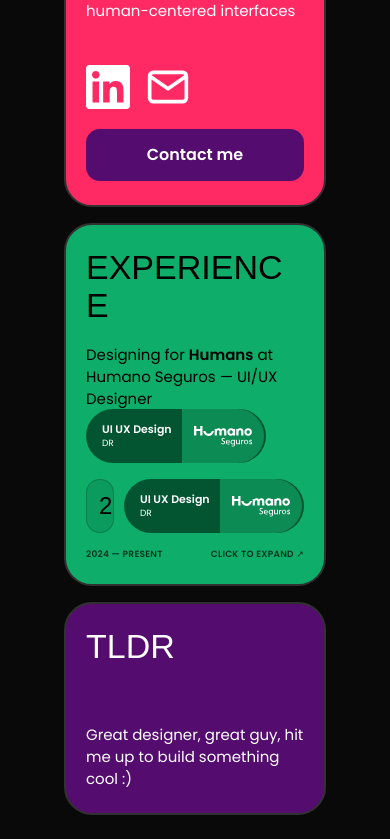
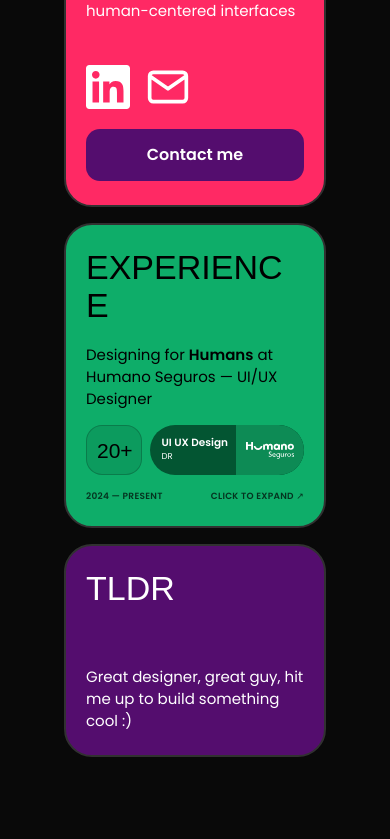
Before and after one commit to moicsrod/moics-portfolio, a React (Vite) app: page / in a window 390 px wide. Shown: the part 1497-2336 px from the top of the page. After the commit the page ends 2278 px from the top, so only its background shows below. Built offline with nearby package versions, Linux system fonts and the light colour scheme; a web font is replaced by a local one.

Commit message:
fix: resolve duplicate experience pill and fix mobile pill clipping

```diff
--- a/src/components/BentoGrid.jsx
+++ b/src/components/BentoGrid.jsx
@@ -181,8 +181,8 @@ function ExperienceCard({ expanded, onToggle }) {
                 Designing for <b>Humans</b> at Humano Seguros — UI/UX Designer
               </p>
             </div>
-            {/* Píldora visible en Desktop y Tablet */}
-            <div className="hidden md:flex experience-brand experience-brand-compact">
+            {/* Píldora única para Desktop y Tablet */}
+            <div className="experience-brand experience-brand-compact experience-brand-desktop">
               <div className="experience-brand-copy">
                 <strong>UI UX Design</strong>
                 <span>DR</span>
@@ -193,7 +193,6 @@ function ExperienceCard({ expanded, onToggle }) {
             </div>
           </div>
           <div className="experience-collapsed-bottom">
-            {/* Fila inferior: en mobile pone la píldora al lado de 20+ Features Shipped */}
             <div className="experience-collapsed-stat-row">
               <div className="experience-stat">
                 <span className="experience-stat-value">20+</span>
@@ -203,8 +202,8 @@ function ExperienceCard({ expanded, onToggle }) {
                   Shipped
                 </span>
               </div>
-              {/* Píldora visible en Mobile */}
-              <div className="flex md:hidden experience-brand experience-brand-compact">
+              {/* Píldora única para Mobile */}
+              <div className="experience-brand experience-brand-compact experience-brand-mobile">
                 <div className="experience-brand-copy">
                   <strong>UI UX Design</strong>
                   <span>DR</span>
--- a/src/index.css
+++ b/src/index.css
@@ -934,13 +934,6 @@ a:focus-visible,
   border-top: 2px solid rgb(0 0 0 / 15%);
 }
 
-.experience-collapsed-stat-row {
-  display: flex;
-  align-items: center;
-  gap: 12px;
-  width: 100%;
-}
-
 .experience-stat {
   display: flex;
   box-sizing: border-box !important;
@@ -1107,6 +1100,15 @@ a:focus-visible,
 
 .experience-achievements p:last-child {
   margin-bottom: 0;
+}
+
+/* Reglas explícitas de visibilidad para Desktop vs Mobile */
+.experience-brand-desktop {
+  display: flex !important;
+}
+
+.experience-brand-mobile {
+  display: none !important;
 }
 
 /* ==========================================================================
@@ -2238,7 +2240,7 @@ a:focus-visible,
   }
 
   /* ==========================================================================
-     EXPERIENCE CARD EN MOBILE (Reset y alineación precisa)
+     EXPERIENCE CARD EN MOBILE
      ========================================================================== */
 
   .experience-card:not(.experience-card-expanded) {
@@ -2249,7 +2251,6 @@ a:focus-visible,
     gap: 16px !important;
   }
 
-  /* Reset del título para que no deje 134px de espacio vacío */
   .experience-card > .design-title {
     height: auto !important;
     flex: 0 0 auto !important;
@@ -2280,69 +2281,93 @@ a:focus-visible,
     width: 100% !important;
   }
 
+  /* Control estricto de visibilidad sin colisión de !important */
+  .experience-brand-desktop {
+    display: none !important;
+  }
+
+  .experience-brand-mobile {
+    display: inline-flex !important;
+  }
+
+  /* Fila móvil: distribuye el espacio exactamente sin desbordar */
   .experience-collapsed-stat-row {
     display: flex !important;
     align-items: center !important;
-    gap: 10px !important;
-    width: 100% !important;
+    justify-content: space-between !important;
+    gap: 8px !important;
+    width: 100% !important;
+    max-width: 100% !important;
+    box-sizing: border-box !important;
   }
 
   .experience-stat {
     flex: 1 1 auto !important;
+    min-width: 0 !important;
     width: auto !important;
-    height: 54px !important;
-    padding: 8px 12px !important;
+    height: 50px !important;
+    padding: 6px 10px !important;
     gap: 8px !important;
     margin: 0 !important;
     border-radius: 16px !important;
-  }
-
-  /* Píldora original completa en mobile sin recortar */
-  .experience-card:not(.experience-card-expanded) .experience-brand-compact {
-    display: inline-flex !important;
+    box-sizing: border-box !important;
+  }
+
+  .experience-card:not(.experience-card-expanded) .experience-stat-value {
+    font-size: 21px !important;
+  }
+
+  .experience-stat-label {
+    font-size: 11px !important;
+    line-height: 1.15 !important;
+  }
+
+  /* Píldora móvil con proporción exacta y borde derecho totalmente curvo */
+  .experience-brand-mobile {
     flex: 0 0 auto !important;
     width: auto !important;
-    min-width: 180px !important;
-    height: 54px !important;
+    height: 50px !important;
     transform: none !important;
     margin: 0 !important;
-    border-radius: 27px !important;
+    border-radius: 25px !important;
     overflow: hidden !important;
     background: #035532 !important;
-  }
-
-  .experience-card:not(.experience-card-expanded) .experience-brand-compact .experience-brand-copy {
+    box-sizing: border-box !important;
+  }
+
+  .experience-brand-mobile .experience-brand-copy {
     width: auto !important;
     flex: 0 0 auto !important;
-    padding: 0 10px 0 16px !important;
+    padding: 0 8px 0 12px !important;
     justify-content: center !important;
   }
 
-  .experience-card:not(.experience-card-expanded) .experience-brand-compact .experience-brand-copy strong {
-    font-size: 11px !important;
-    line-height: 1.2 !important;
+  .experience-brand-mobile .experience-brand-copy strong {
+    font-size: 10.5px !important;
+    line-height: 1.15 !important;
     white-space: nowrap !important;
   }
 
-  .experience-card:not(.experience-card-expanded) .experience-brand-compact .experience-brand-copy span {
-    font-size: 9px !important;
-  }
-
-  .experience-card:not(.experience-card-expanded) .experience-brand-compact .experience-brand-logo {
+  .experience-brand-mobile .experience-brand-copy span {
+    font-size: 8.5px !important;
+  }
+
+  .experience-brand-mobile .experience-brand-logo {
     display: flex !important;
     align-items: center !important;
     justify-content: center !important;
     width: auto !important;
     flex: 0 0 auto !important;
-    padding: 6px 12px !important;
-    border-radius: 0 27px 27px 0 !important;
+    padding: 4px 10px !important;
+    border-radius: 0 25px 25px 0 !important;
     background: #0d8b55 !important;
   }
 
-  .experience-card:not(.experience-card-expanded) .experience-brand-compact .experience-brand-logo img {
-    width: 58px !important;
+  .experience-brand-mobile .experience-brand-logo img {
+    width: 48px !important;
     height: auto !important;
     display: block !important;
+    object-fit: contain !important;
   }
 }
 
@@ -2350,10 +2375,6 @@ a:focus-visible,
 @media (max-width: 380px) {
   .app-shell {
     padding: 20px 24px !important;
-  }
-
-  .experience-collapsed-stat-row {
-    flex-wrap: wrap !important;
   }
 }
 
```
